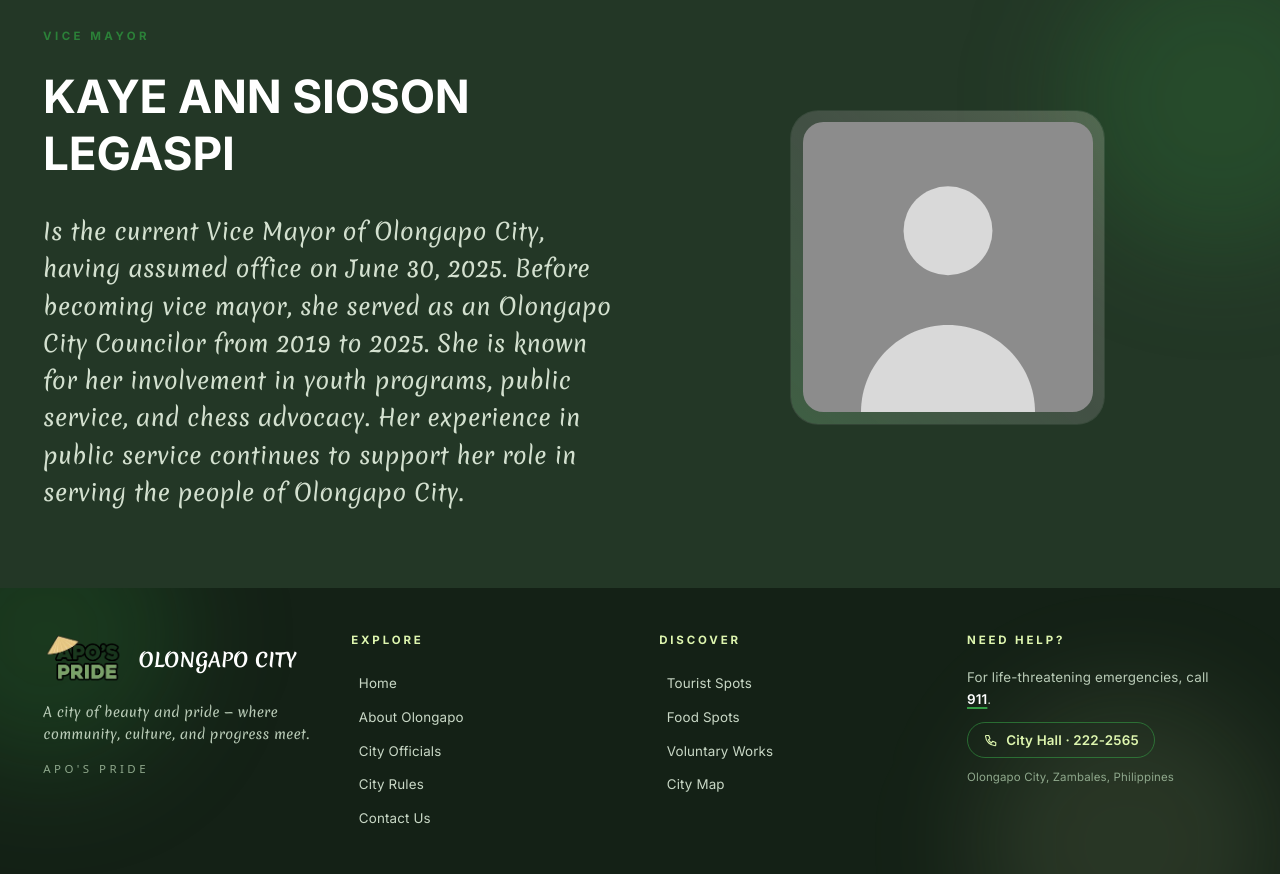
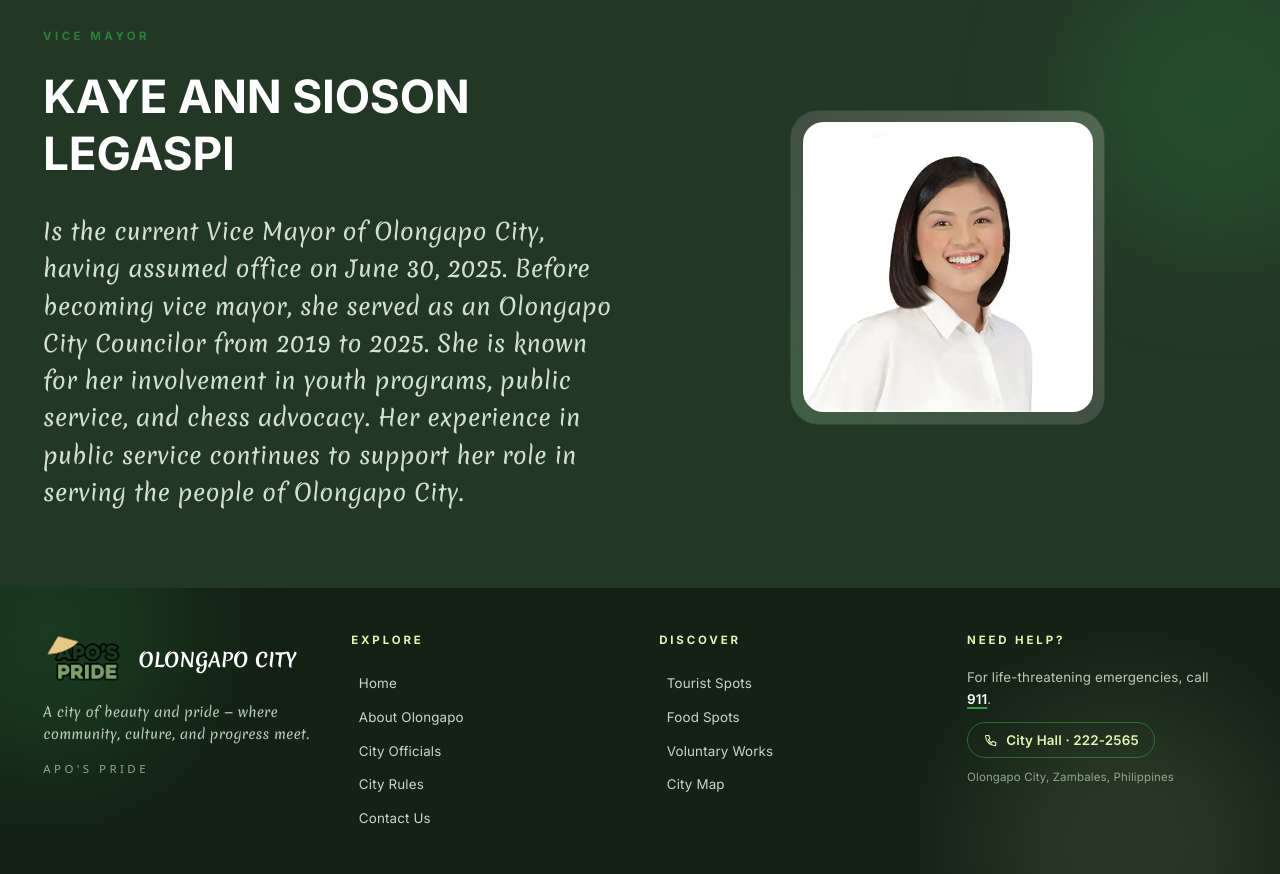
Before and after one commit to robbigamer/Apo-Pride, a React (Vite) app: page /officials in a window 1280 px wide. Shown: the part 2800-3674 px from the top of the page. Built offline with nearby package versions, Linux system fonts and the light colour scheme.

Commit message:
Use Vice Mayor portrait on officials page

```diff
--- a/src/pages/CityOfficials.jsx
+++ b/src/pages/CityOfficials.jsx
@@ -1,6 +1,7 @@
 import Footer from "../components/Footer";
 import PageHero from "../components/PageHero";
 import Reveal from "../components/Reveal";
+import viceMayorImg from "../img/vicemayor.webp";
 
 const councilors = [
   {
@@ -173,7 +174,7 @@ export default function CityOfficials() {
           badge="Vice Mayor"
           name="KAYE ANN SIOSON LEGASPI"
           bio="Is the current Vice Mayor of Olongapo City, having assumed office on June 30, 2025. Before becoming vice mayor, she served as an Olongapo City Councilor from 2019 to 2025. She is known for her involvement in youth programs, public service, and chess advocacy. Her experience in public service continues to support her role in serving the people of Olongapo City."
-          image="/assets/officials/vice-mayor-placeholder.svg"
+          image={viceMayorImg}
           alt="Kaye Ann Sioson Legaspi"
           maxWidth="368px"
         />
```
Also changed, not shown: public/assets/officials/vice-mayor-placeholder.svg (deleted), src/img/vicemayor.webp (added).
